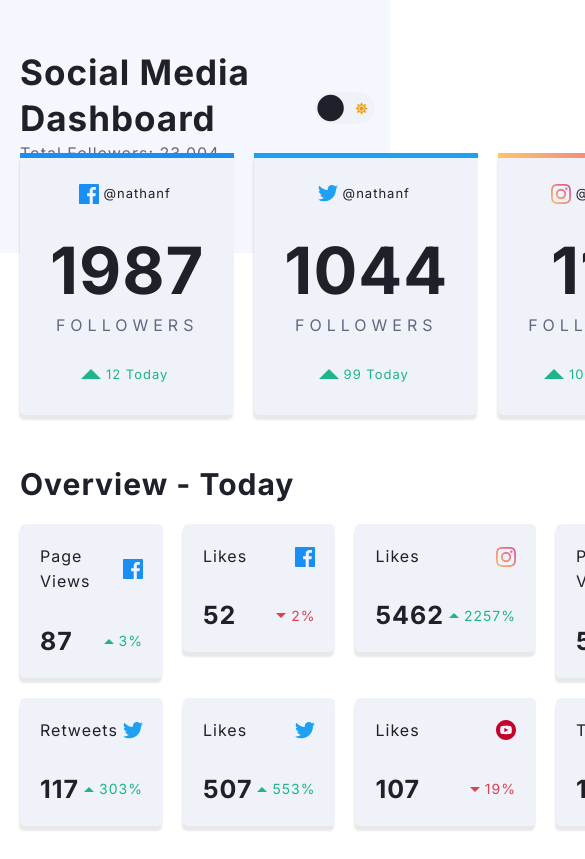
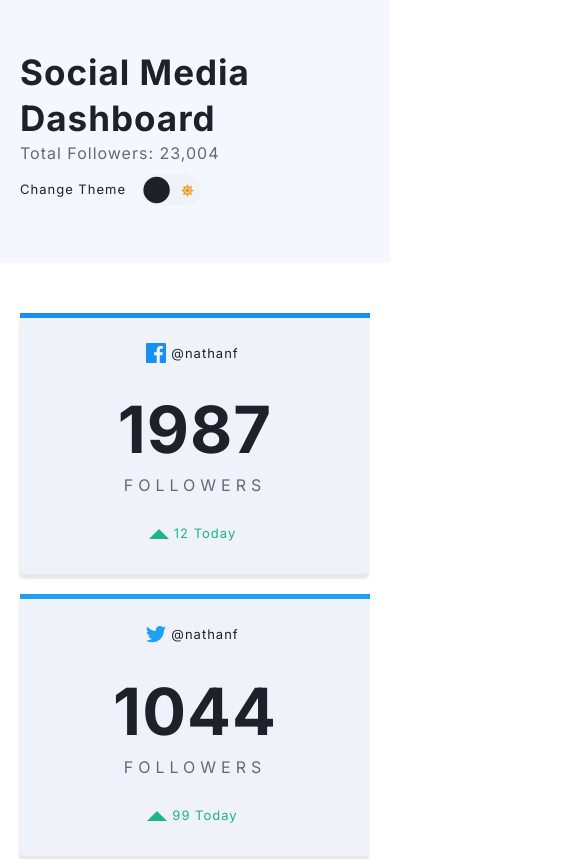
Before and after one commit to freetart/FEM-social-media-dashboard-theme-switcher, a plain HTML site: page index.html in a window 390 px wide. Shown: the top 859 px of the page, 585 px wide, since content can reach past the window. Drawn offline with Linux system fonts and the light colour scheme.

Commit message:
made page responsive

```diff
--- a/index.html
+++ b/index.html
@@ -25,6 +25,7 @@
             <p class="dashboard-header__lead">Total Followers: 23,004</p>
           </div>
           <div class="theme-toggle">
+            <p class="theme-toggle__desc">Change Theme</p>
             <input
               type="checkbox"
               class="theme-toggle__checkbox"
--- a/scss/abstracts/_mixins.scss
+++ b/scss/abstracts/_mixins.scss
@@ -37,3 +37,18 @@
   max-width: 1000px;
   margin: 0 auto;
 }
+
+// media queries
+@mixin responsive($breakpoint) {
+  @if ($breakpoint == lg) {
+    @media (max-width: 1000px) {
+      @content;
+    }
+  }
+
+  @if ($breakpoint == md) {
+    @media (max-width: 550px) {
+      @content;
+    }
+  }
+}
--- a/scss/components/_components.scss
+++ b/scss/components/_components.scss
@@ -177,6 +177,18 @@
 
 // theme toggle
 .theme-toggle {
+  display: flex;
+  align-items: center;
+  justify-content: space-between;
+  padding: 1rem 0;
+
+  &__desc {
+    @include textStyles;
+    color: var(--text-primary);
+    font-size: size(xxs);
+    margin-right: 2rem;
+  }
+
   &__checkbox {
     opacity: 0;
     position: absolute;
--- a/scss/layout/_layout.scss
+++ b/scss/layout/_layout.scss
@@ -6,12 +6,17 @@
   &-header {
     background-color: var(--BGTop);
     transition: $mainTransition;
-    height: 30vh;
+    height: 35vh;
+
+    @include responsive(md) {
+      height: auto;
+    }
 
     &-content {
       display: flex;
       align-items: center;
       justify-content: space-between;
+      flex-wrap: wrap;
       @include maxWidthLg;
       @include sectionSpacing;
     }
@@ -35,6 +40,10 @@
     @include maxWidthLg;
     transform: translateY(-15rem);
     padding: 0 2rem;
+
+    @include responsive(md) {
+      transform: translateY(0);
+    }
   }
 
   &-primary-cards {
@@ -43,10 +52,20 @@
       grid-template-columns: repeat(4, 1fr);
       gap: 2rem;
       padding: 5rem 0;
+
+      @include responsive(lg) {
+        grid-template-columns: repeat(2, 1fr);
+      }
+
+      @include responsive(md) {
+        grid-template-columns: 1fr;
+      }
     }
   }
 
   &-overview-cards {
+    padding: 2rem;
+
     &__title {
       @include headingStyles;
       font-size: size(xl);
@@ -59,6 +78,14 @@
       display: grid;
       grid-template-columns: repeat(4, 1fr);
       gap: 2rem;
+
+      @include responsive(lg) {
+        grid-template-columns: repeat(2, 1fr);
+      }
+
+      @include responsive(md) {
+        grid-template-columns: 1fr;
+      }
     }
   }
 }
```
Also changed, not shown: css/main.min.css, 1 other file.
